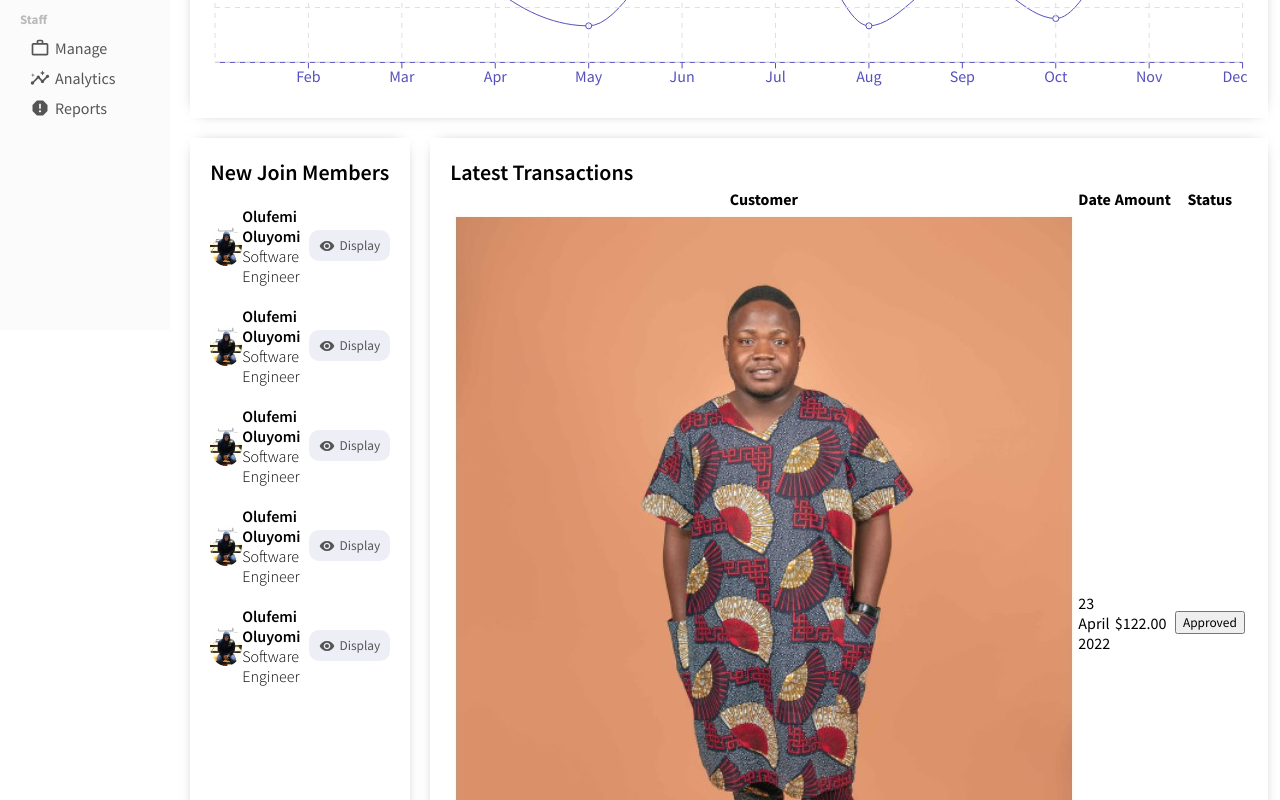
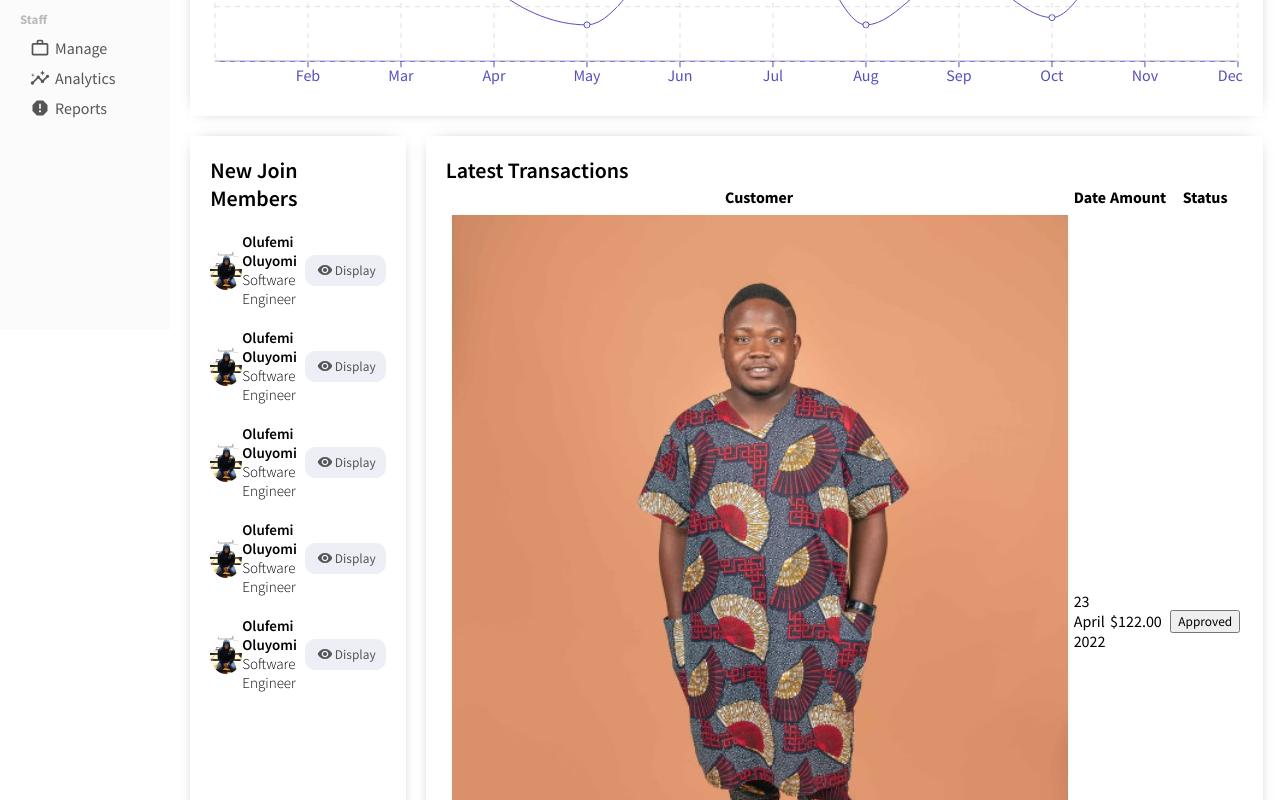
Before and after one commit to B0luwatifemi/BoluAdmin_01, a React (Create React App) app: page / in a window 1280 px wide. Shown: the part 480-1280 px from the top of the page. Built offline with nearby package versions, Linux system fonts and the light colour scheme.

Commit message:
NewJoinMembers

```diff
--- a/src/Components/widgetLg/widgetLg.css
+++ b/src/Components/widgetLg/widgetLg.css
@@ -1,5 +1,5 @@
 .widgetLg {
-    flex: 2;
+    flex: 3;
     box-shadow: 0px 0px 15px -10px rgba(0,0,0,0.75);
     -webkit-box-shadow: 0px 0px 15px -10px rgba(0,0,0,0.75);
     padding: 20px;
--- a/src/Components/widgetSm/widgetSm.css
+++ b/src/Components/widgetSm/widgetSm.css
@@ -35,10 +35,12 @@
 
  .widgetSmUsername {
      font-weight: 600;
+     font-size: 15px;
 }
 
 .widgetSmUserTitle {
     font-weight: 300;
+    font-size: 15px;
 }
 .widgetSmButton{
     display: flex;
@@ -53,5 +55,6 @@
 
 .widgetSmIcon {
     font-size: 16px !important;
-    margin-right: 5px;
+    margin-right: 2px;
+    margin-left: 2px;
 }
```
